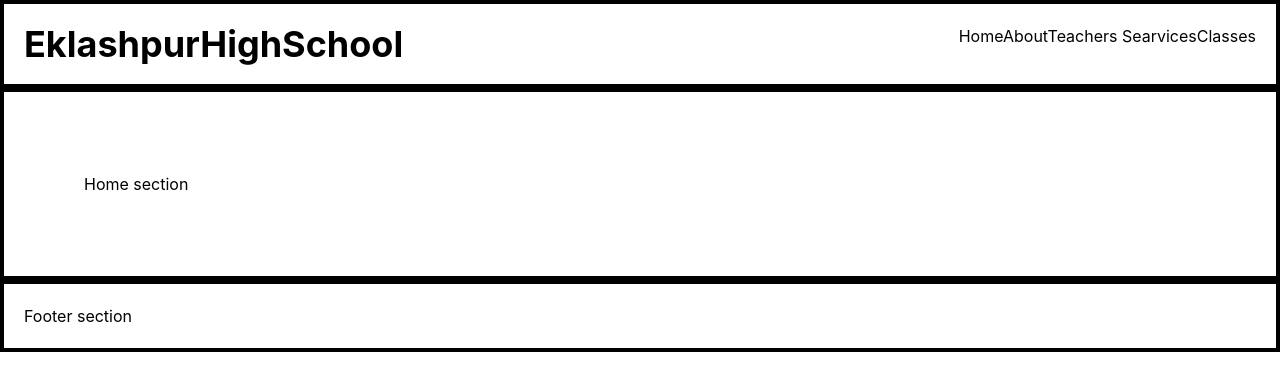
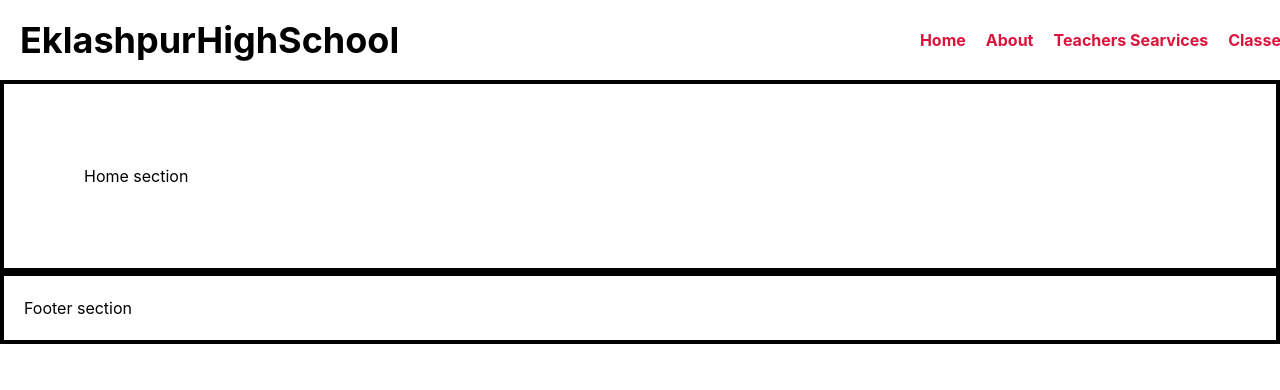
Before and after one commit to proloypaul/Eklashpur-High-School, a React (Create React App) app: page / in a window 1280 px wide. Shown: the top 390 px of the page. Built offline with nearby package versions, Linux system fonts and the light colour scheme.

Commit message:
modify header

```diff
--- /dev/null
+++ b/src/Components/Header/Header.css
@@ -0,0 +1,5 @@
+.nav-link a{
+    margin: 10px;
+    font-weight: bold;
+    color: crimson;
+}
--- a/src/Components/Header/Header.js
+++ b/src/Components/Header/Header.js
@@ -1,12 +1,13 @@
 import React from 'react';
 import { NavLink } from 'react-router-dom';
+import './Header.css';
 
 const Header = () => {
     return (
-        <div className="border-4 border-black p-5">
-            <div className="flex justify-between">
+        <div className="container m-5">
+            <div className="flex justify-between items-center">
                 <h1 className="text-4xl font-bold">EklashpurHighSchool</h1>
-                <nav>
+                <nav className="nav-link">
                     <NavLink to="/home">Home</NavLink>
                     <NavLink to="/about">About</NavLink>
                     <NavLink to="/searvices">Teachers Searvices</NavLink>
```
